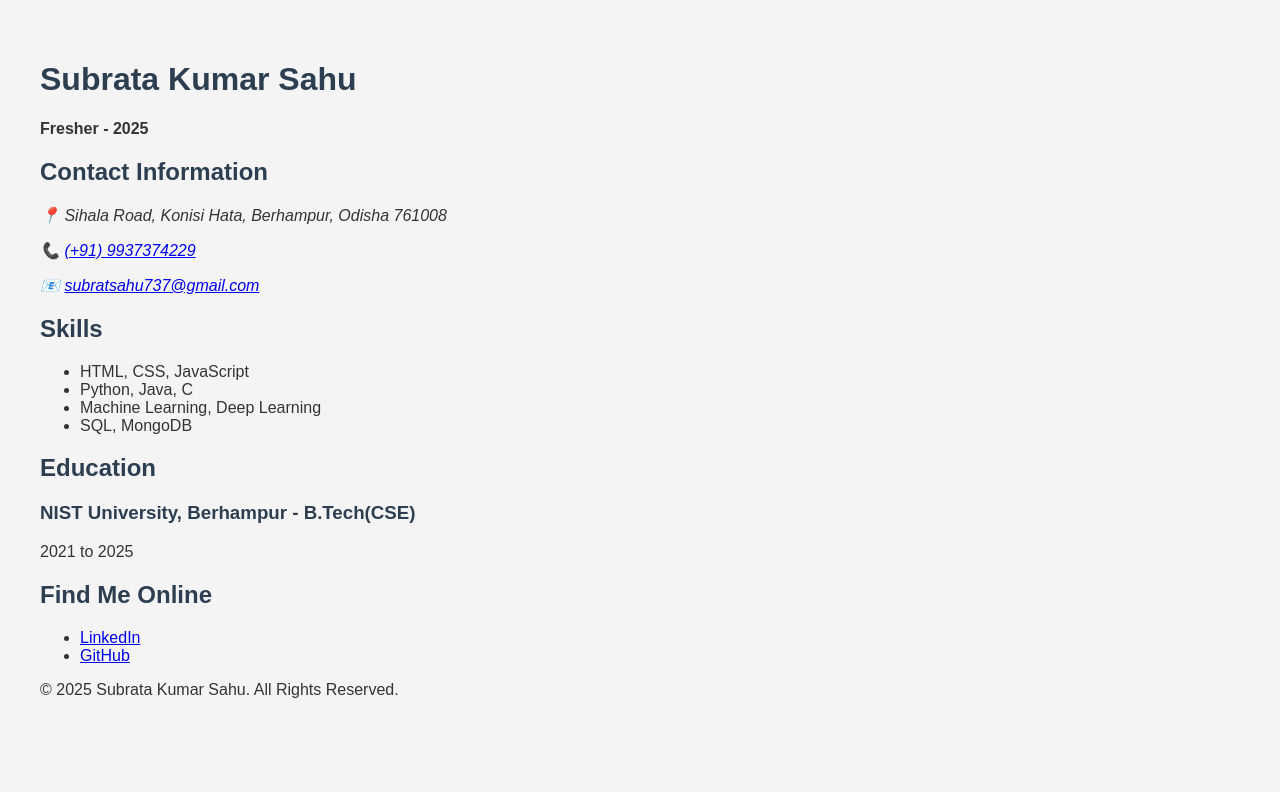
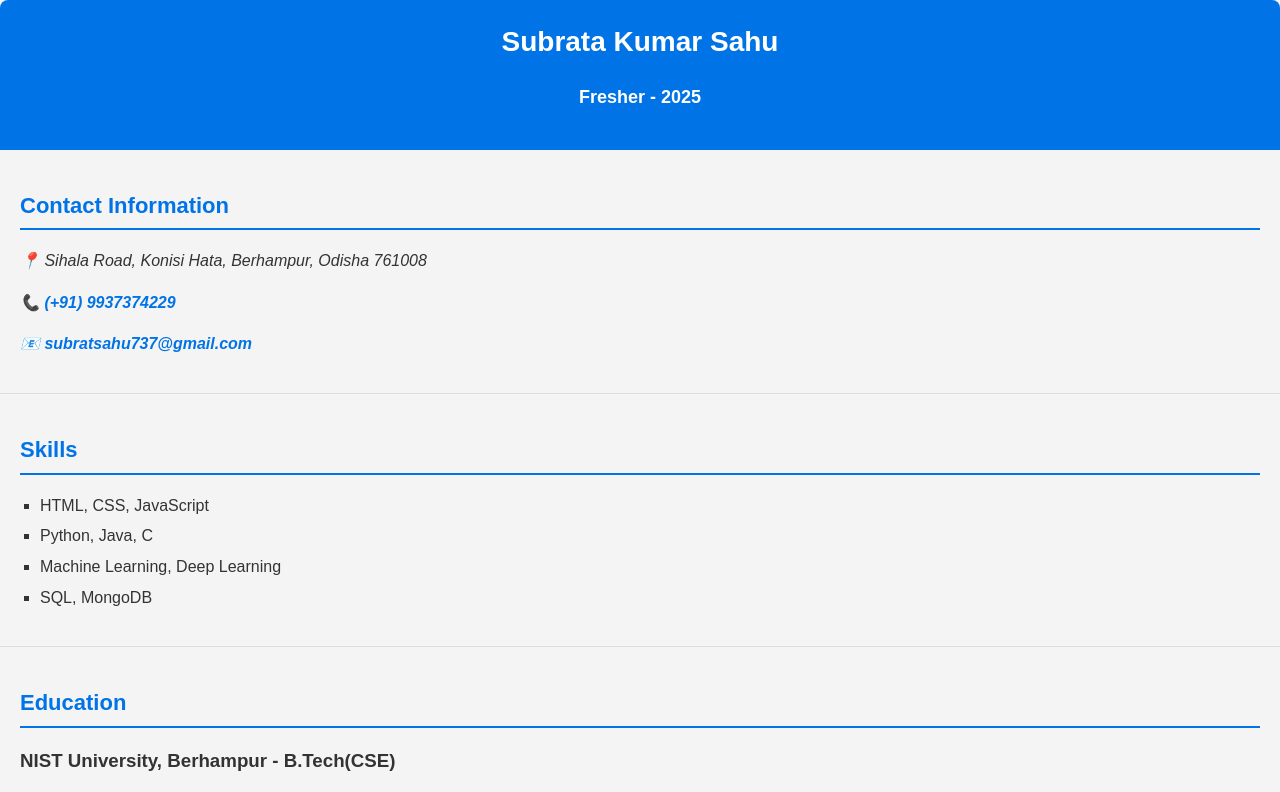
Before and after one commit to subratasahu21/Single-Page-CV, a plain HTML site: page index.html in a window 1280 px wide. Shown: the top 792 px of the page. Drawn offline with Linux system fonts and the light colour scheme.

Commit message:
Update style.css

```diff
--- a/style.css
+++ b/style.css
@@ -1,20 +1,103 @@
+/* General Styles */
 body {
      font-family: Arial, sans-serif;
+     line-height: 1.6;
+     margin: 0;
+     padding: 0;
      background-color: #f4f4f4;
      color: #333;
-     margin: 20px;
-     padding: 20px;
  }
 
+ /* Container */
  .container {
      max-width: 800px;
-     margin: auto;
-     background: white;
+     margin: 20px auto;
+     background: #fff;
      padding: 20px;
-     border-radius: 10px;
-     box-shadow: 0 0 10px rgba(0, 0, 0, 0.1);
+     border-radius: 8px;
+     box-shadow: 0px 4px 8px rgba(0, 0, 0, 0.1);
  }
 
- h1, h2, h3 {
-     color: #2c3e50;
+ /* Header */
+ header {
+     text-align: center;
+     padding: 20px;
+     background: #0073e6;
+     color: white;
+     border-radius: 8px 8px 0 0;
  }
+
+ header h1 {
+     margin: 0;
+     font-size: 28px;
+ }
+
+ header p {
+     font-size: 18px;
+     font-weight: bold;
+ }
+
+ /* Sections */
+ section {
+     padding: 20px;
+     border-bottom: 1px solid #ddd;
+ }
+
+ section:last-child {
+     border-bottom: none;
+ }
+
+ /* Headings */
+ h2 {
+     color: #0073e6;
+     border-bottom: 2px solid #0073e6;
+     padding-bottom: 5px;
+     font-size: 22px;
+ }
+
+ /* Lists */
+ ul {
+     list-style: square;
+     padding-left: 20px;
+ }
+
+ ul li {
+     margin-bottom: 5px;
+ }
+
+ /* Links */
+ a {
+     color: #0073e6;
+     text-decoration: none;
+     font-weight: bold;
+ }
+
+ a:hover {
+     text-decoration: underline;
+ }
+
+ /* Footer */
+ footer {
+     text-align: center;
+     padding: 10px;
+     background: #0073e6;
+     color: white;
+     border-radius: 0 0 8px 8px;
+     font-size: 14px;
+ }
+
+ /* Responsive Design */
+ @media (max-width: 600px) {
+     .container {
+         width: 90%;
+         padding: 10px;
+     }
+
+     header h1 {
+         font-size: 24px;
+     }
+
+     h2 {
+         font-size: 20px;
+     }
+ }
```
